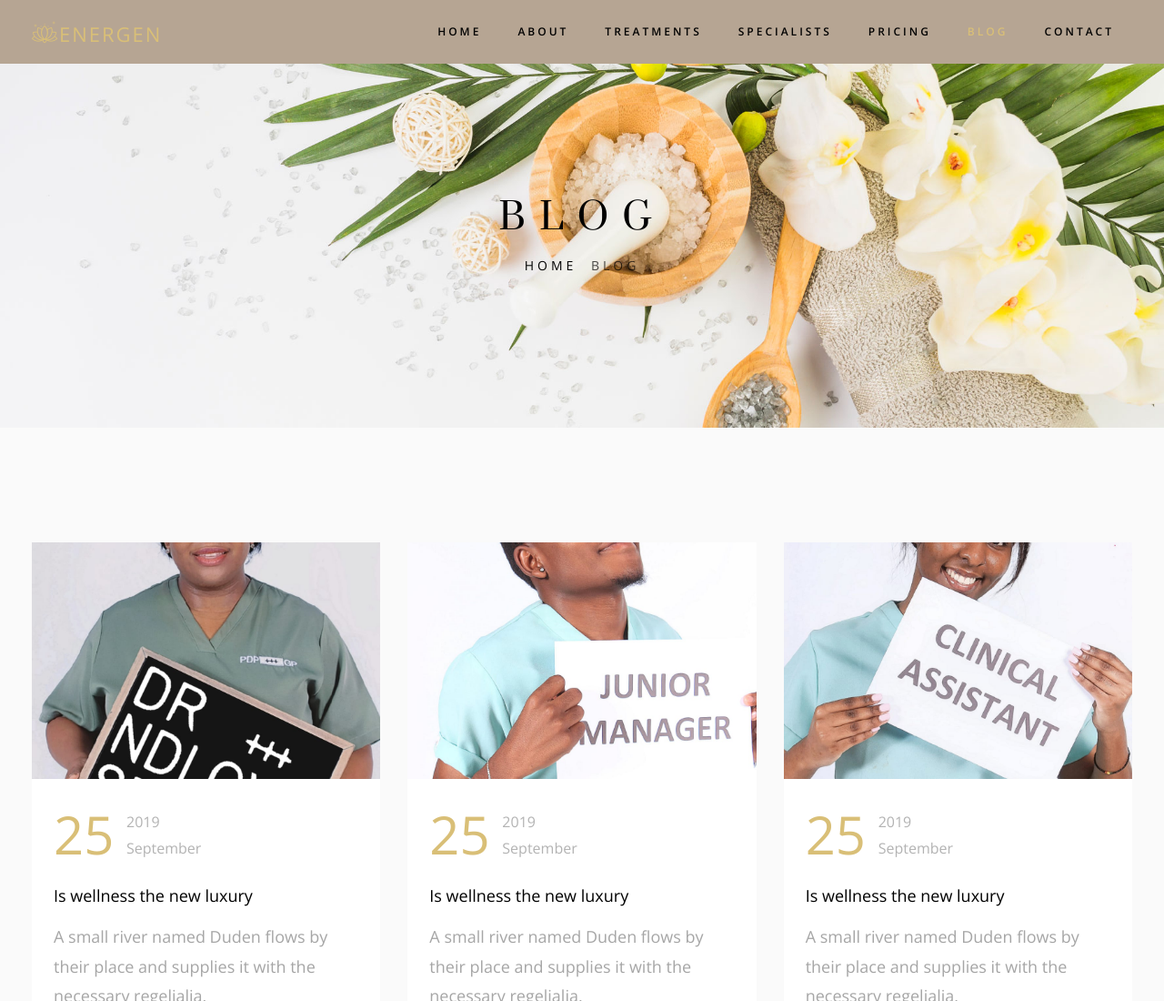
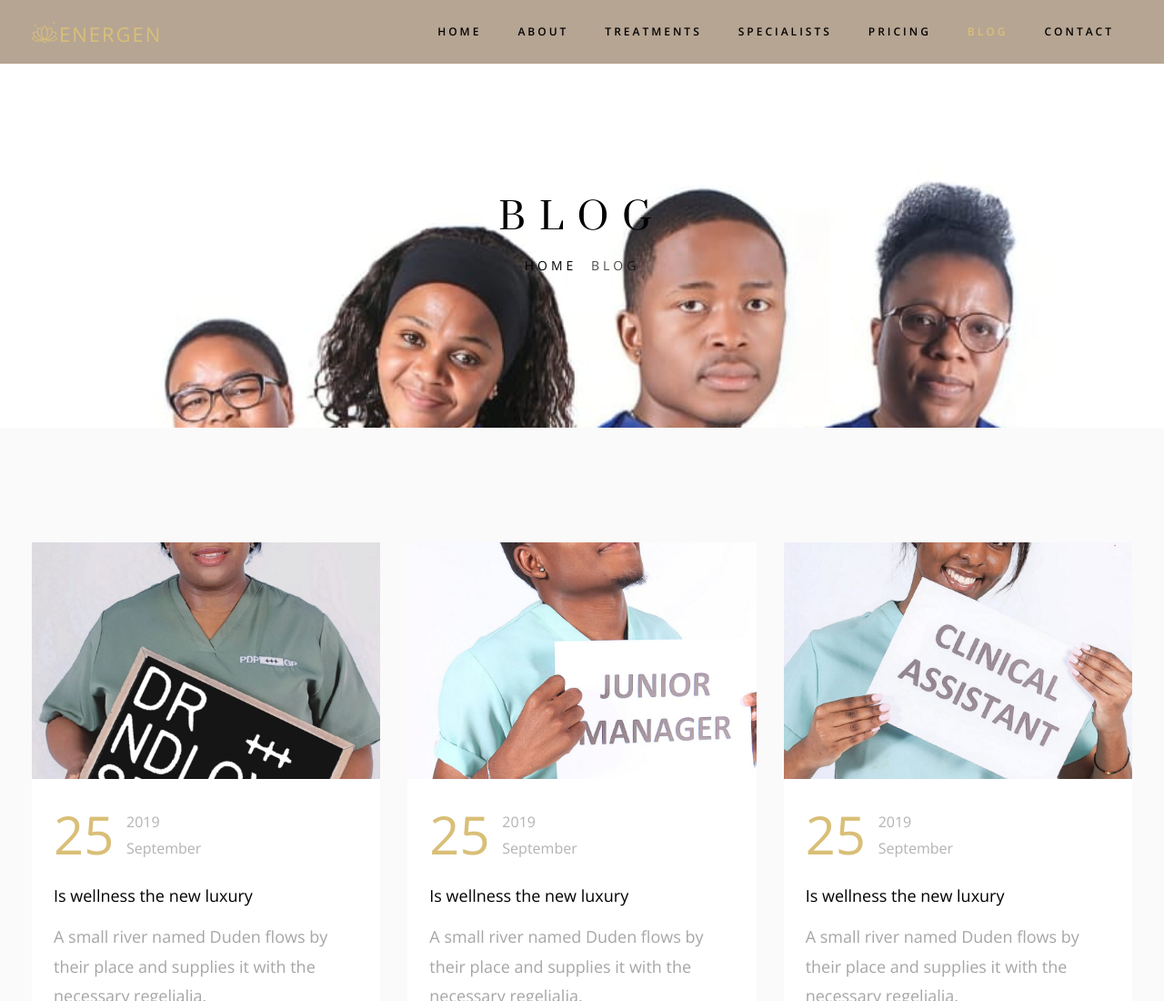
Before and after one commit to MRKWEBANE/pdpplusgp1.github.io, a plain HTML site: page blog.html in a window 1280 px wide. Shown: the top 1100 px of the page at 91% size. Drawn offline with nearby package versions, Linux system fonts and the light colour scheme; some packages are replaced by stand-ins of ours; no server answers; files whose address does not match are found by name.

Commit message:
Update blog.html

```diff
--- a/blog.html
+++ b/blog.html
@@ -50,7 +50,7 @@
 	  </nav>
     <!-- END nav -->
 
-    <section class="hero-wrap hero-wrap-2" style="background-image: url('images/bg_2.jpg');" data-stellar-background-ratio="0.5">
+    <section class="hero-wrap hero-wrap-2" style="background-image: url('images/group1.jpeg');" data-stellar-background-ratio="0.5">
       <div class="overlay"></div>
       <div class="container">
         <div class="row no-gutters slider-text js-fullheight align-items-center justify-content-center">
```
